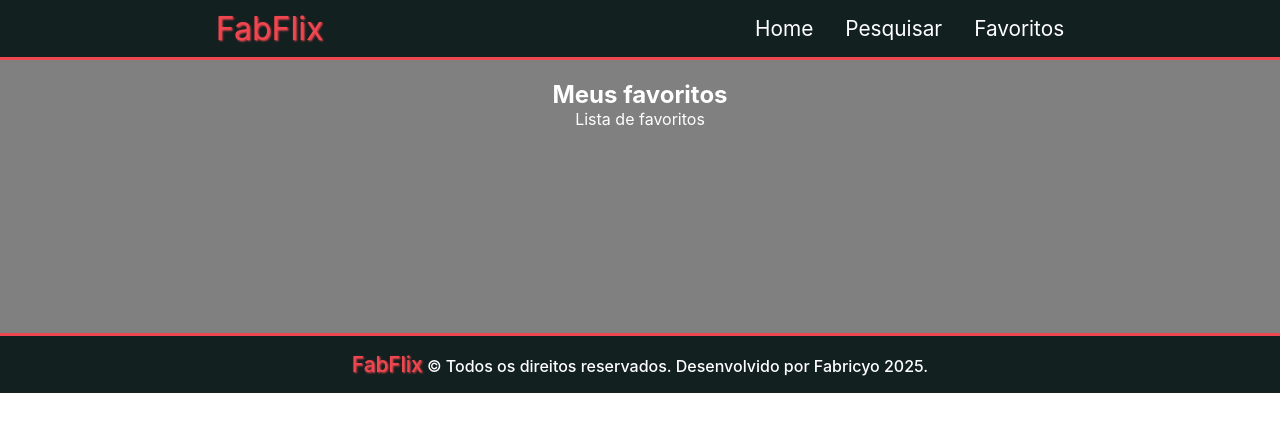
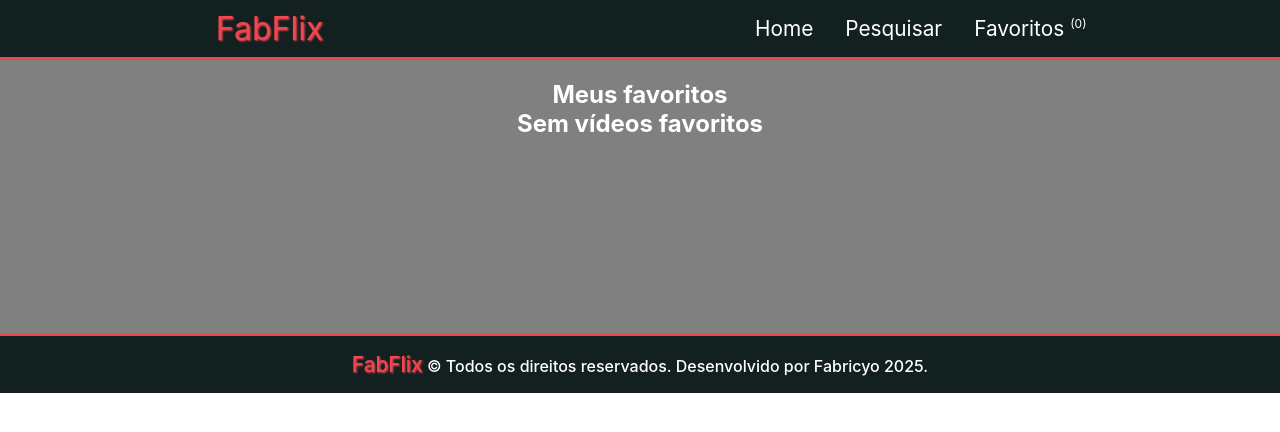
Before and after one commit to fabricyoc/fabflix-react, a React (Create React App) app: page /favorites in a window 1280 px wide. Shown: the top 432 px of the page. Built offline with nearby package versions, Linux system fonts and the light colour scheme; the HTML template or start-up script is replaced by a standard one.

Commit message:
useContext para favoritar vídeos

```diff
--- a/src/componentes/Card/index.js
+++ b/src/componentes/Card/index.js
@@ -2,14 +2,14 @@ import { Link } from 'react-router-dom';
 import styles from './Card.module.css';
 import iconFavorite from './favorite.png';
 import iconUnfavorite from './unfavorite.png';
-
-function changeIcon(e) {
-  // Alterna entre os ícones diretamente
-  e.target.src = e.target.src === iconFavorite ? iconUnfavorite : iconFavorite;
-
-}
+import { useFavoriteContext } from '../../contexts/Favorites';
 
 function Card({ id }) {
+
+  const { favorite, addFavorite } = useFavoriteContext();
+  const isFavorite = favorite.some((fav) => fav.id === id);
+  const icone = isFavorite ? iconUnfavorite : iconFavorite;
+
   return (
     <section className={styles.card}>
       <Link to={`/watch/${id}`}>
@@ -23,9 +23,9 @@ function Card({ id }) {
 
       <figure className={styles.icon}>
         <img
-          src={iconFavorite}
+          src={icone}
           alt='Ícone'
-          onClick={changeIcon}
+          onClick={() => addFavorite({ id })}
         />
       </figure>
     </section>
--- a/src/componentes/Header/Header.module.css
+++ b/src/componentes/Header/Header.module.css
@@ -17,7 +17,7 @@
   z-index: 900;
 }
 
-.header span{
+.header .logo{
   color: #ef464f;
   text-shadow: 1px 1px 2px #ef464f;
   font-size: 2rem;
@@ -32,6 +32,14 @@
 }
 
 .header nav a:hover{
-  border-bottom: 2px solid white;
+  /* border-bottom: 2px solid white; */
+  text-decoration: underline;
+  text-underline-offset: 4px;
   text-shadow: 1px 1px 3px #ef464f;
 }
+
+.numberFav{
+  font-size: 12px;
+  position: absolute;
+  margin-left: -10px;
+}
--- a/src/componentes/Header/index.js
+++ b/src/componentes/Header/index.js
@@ -1,19 +1,27 @@
 import { Link } from 'react-router-dom';
 import styles from './Header.module.css';
+import { useFavoriteContext } from '../../contexts/Favorites';
 
 function Header() {
+
+  const { favorite } = useFavoriteContext();
+
   return (
     <header className={styles.header}>
       <Link to="/">
-        <span>FabFlix</span>
+        <span className={styles.logo}>FabFlix</span>
       </Link>
       <nav>
         {/* <a href='#'>Home</a> */}
         {/* <a href='#'>Assistir</a> */}
         <Link to="/">Home</Link>
         <Link to="/search">Pesquisar</Link>
-        <Link to="/favorites">Favoritos</Link>
+        <Link to="/favorites">
+          Favoritos
+        </Link>
+        <span className={styles.numberFav}>({favorite.length})</span>
       </nav>
+
     </header>
   );
 };
--- /dev/null
+++ b/src/contexts/Favorites.js
@@ -0,0 +1,57 @@
+import { createContext, useContext, useState } from "react";
+
+
+// criamos um contexto chamado FavoritesContext
+export const FavoritesContext = createContext();
+
+// apenas para ajudar na depuração
+FavoritesContext.displayName = "MyFavorites";
+
+/**
+ * Construímos um provider para armazenar e distribuir dados para outros componentes, adicionamos o export default e - com isso - não é necessário inserí-lo na última linha
+ */
+export default function FavoritesProvider({ children }) {
+  // useState iniciando com uma lista vazia
+  const [favorite, setFavorite] = useState([]);
+
+  return (
+    // necessário envolver os componentes (rotas) que utilizarão este contexto
+    <FavoritesContext.Provider
+      // value armazena quais dados o contexto vai compartilhar
+      value={{ favorite, setFavorite }}
+    >
+      {children}
+    </FavoritesContext.Provider>
+  );
+}
+
+/**
+ * Hook personalizado
+ */
+export function useFavoriteContext() {
+  const { favorite, setFavorite } = useContext(FavoritesContext);
+
+  function addFavorite(newFavorite) {
+    // verifica se o item favorito já existe na lista
+    const repeatedFavorite = favorite.some((item) => item.id === newFavorite.id);
+
+    //nova lista recebe a lista anterior (favorite)
+    let newList = [...favorite];
+
+    // se NÃO for repetido, adicionamos na lista
+    if (!repeatedFavorite) {
+      newList.push(newFavorite);
+      return setFavorite(newList);
+    }
+
+    // se for repetido, removemos da lista
+    newList = favorite.filter((fav) => fav.id !== newFavorite.id);
+    return setFavorite(newList);
+  }
+
+  // retorno do Hook
+  return {
+    favorite, addFavorite
+  }
+
+}
--- a/src/pages/Favorites/index.js
+++ b/src/pages/Favorites/index.js
@@ -2,8 +2,11 @@ import styles from './Favorites.module.css';
 import Header from '../../componentes/Header';
 import Container from '../../componentes/Container';
 import Footer from '../../componentes/Footer';
+import VideoList from '../../componentes/VideoList';
+import { useFavoriteContext } from '../../contexts/Favorites';
 
 function Favorites() {
+  const { favorite } = useFavoriteContext();
   return (
     <>
       <Header />
@@ -11,7 +14,11 @@ function Favorites() {
 
         <section className={styles.favorites}>
           <h2>Meus favoritos</h2>
-          Lista de favoritos
+          {/* Lista de favoritos */}
+          <VideoList
+            videos={favorite}
+            emptyHeading="Sem vídeos favoritos"
+          />
         </section>
 
       </Container>
--- a/src/routes.js
+++ b/src/routes.js
@@ -4,10 +4,13 @@ import Watch from "./pages/Watch";
 import PageNotFound from "./pages/PageNotFound";
 import Search from "./pages/Search";
 import Favorites from "./pages/Favorites";
+import FavoritesProvider from "./contexts/Favorites";
 
 function AppRoutes() {
   return (
     <BrowserRouter>
+      <FavoritesProvider>
+
         <Routes>
           <Route path="/" element={<Home />} />
           <Route path="/watch/:id" element={<Watch />} />
@@ -15,6 +18,8 @@ function AppRoutes() {
           <Route path="/favorites" element={<Favorites />} />
           <Route path="*" element={<PageNotFound />} />
         </Routes>
+
+      </FavoritesProvider>
     </BrowserRouter>
   );
 };
```
Lines whose indentation alone changed are shown as unchanged.
